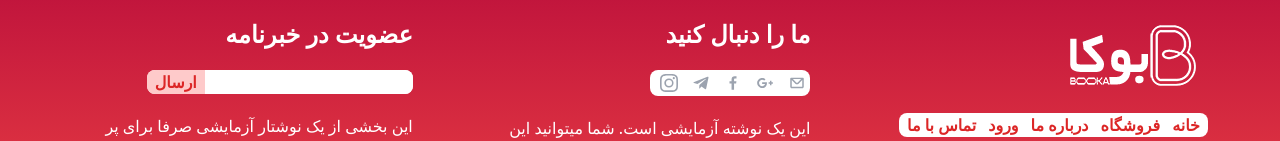
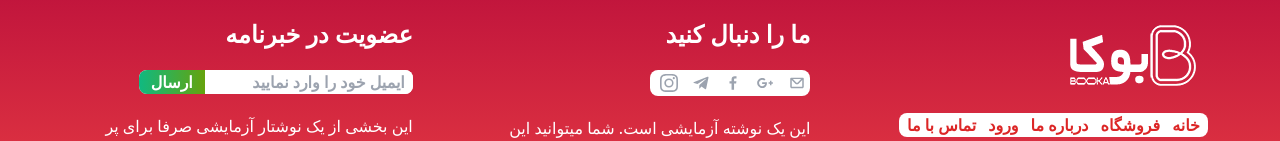
Before and after one commit to erfan-akbari/Booka, a Next.js app: page /aboutUs in a window 1280 px wide. Shown: the part 1158-1299 px from the top of the page. Built offline with nearby package versions, Linux system fonts and the light colour scheme.

Commit message:
Add newsletter feature

```diff
--- a/components/template/Footer.jsx
+++ b/components/template/Footer.jsx
@@ -1,9 +1,26 @@
-import React from 'react'
+import React, { useState } from 'react'
 import MediaIcons from '../module/MediaIcons'
 import ContentWrapper from '../module/ContentWrapper'
 import Link from 'next/link'
 
 function Footer() {
+
+    const [email, setEmail] = useState('')
+
+    const submitNewsLetter = async () => {
+        const res = await fetch(`/api/newsletter`, {
+            method: 'POST',
+            headers: {
+                'Content-Type': 'application/json'
+            },
+            body: JSON.stringify({ email })
+        })
+        if (res.status === 201) {
+            alert('شما با موفقیت در خبر نامه ما عضو شدید :))')
+            setEmail('')
+        }
+    }
+
     return (
         <footer className='bg-gradient-to-t from-red-500 to-rose-700 text-white py-10'>
             <ContentWrapper>
@@ -35,8 +52,18 @@ function Footer() {
                     <div className="flex flex-col gap-5 items-start basis-[30%]">
                         <h3 className="text-2xl font-bold">عضویت در خبرنامه</h3>
                         <div className="rounded-lg overflow-hidden flex items-start bg-white">
-                            <input type="text" className='bg-white w-52  text-gray-400 outline-none border-none px-2' />
-                            <button className='text-red-600 bg-red-200 px-2 font-bold'>ارسال</button>
+                            <input
+                                type="text"
+                                value={email}
+                                onChange={e => setEmail(e.target.value)}
+                                placeholder='ایمیل خود را وارد نمایید'
+                                className='bg-white w-52  text-gray-600 font-semibold outline-none border-none px-2' />
+                            <button
+                                onClick={submitNewsLetter}
+                                className='bg-gradient-to-r from-emerald-500 to-lime-600 text-white font-bold px-3'
+                            >
+                                ارسال
+                            </button>
                         </div>
                         <p>
                             این بخشی از یک نوشتار آزمایشی صرفا برای پر کردن این ناحیه است. جهت عضویت در خبرنامه ایمیل خود را وارد کنید.
```
